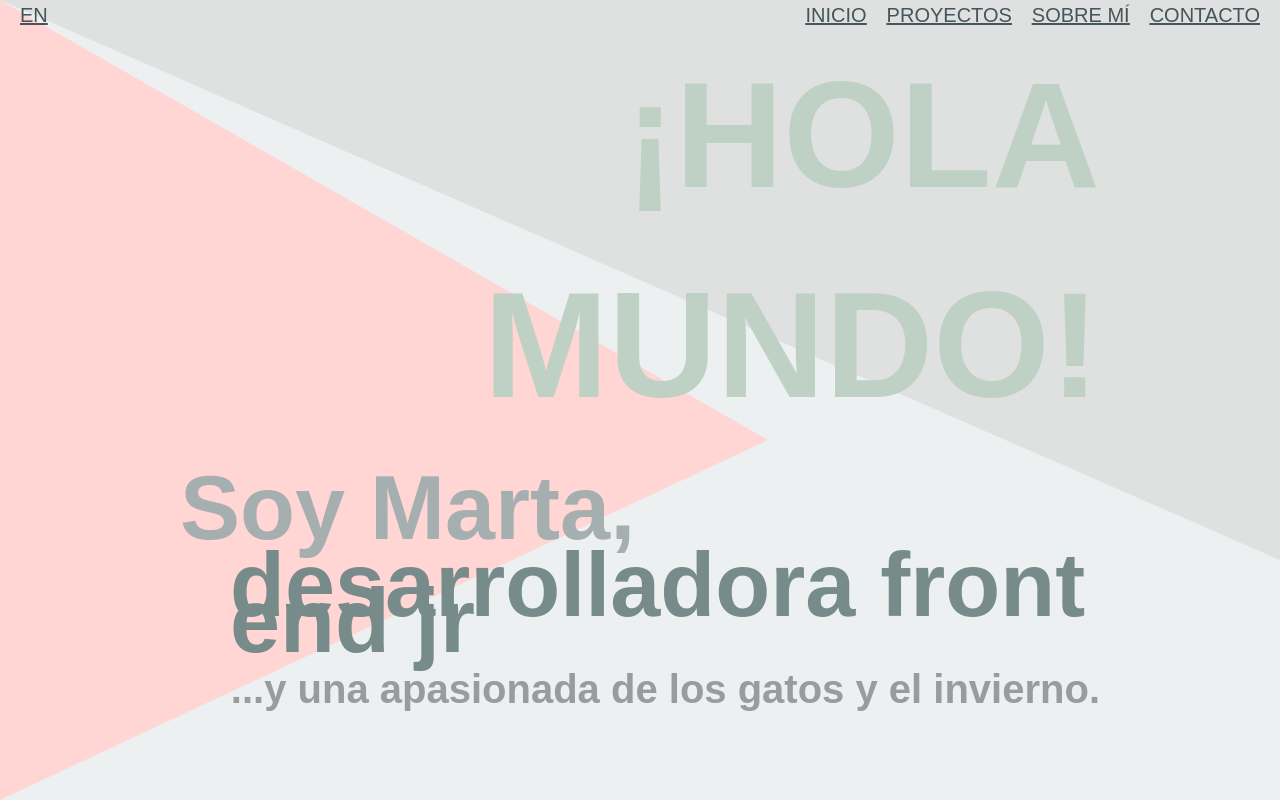
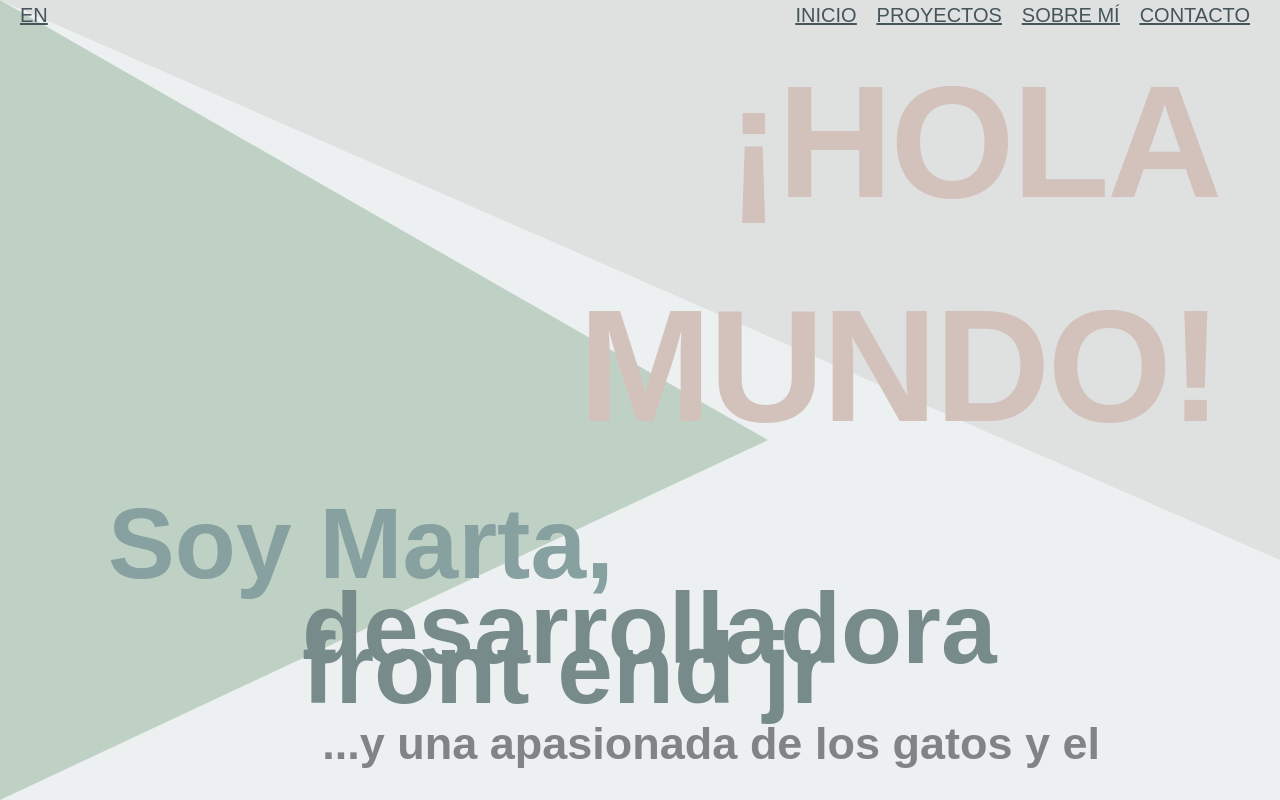
Before and after one commit to martreyz/portfolio, a React (Create React App) app: page /#/ in a window 1280 px wide. Built offline with nearby package versions, Linux system fonts and the light colour scheme; a web font is replaced by a local one.

Commit message:
Add animations to landing and padding to header links

```diff
--- a/src/stylesheets/background.scss
+++ b/src/stylesheets/background.scss
@@ -13,7 +13,7 @@
   height: 0px;
   position: absolute;
   border-top: 55vh solid transparent;
-  border-left: 60vw solid #ffd6d4;
+  border-left: 60vw solid #bfd1c5;
   border-bottom: 45vh solid transparent;
   z-index: -1;
 }
--- a/src/stylesheets/header.scss
+++ b/src/stylesheets/header.scss
@@ -38,10 +38,10 @@
     list-style-type: none;
     text-transform: uppercase;
     font-size: 20px;
-    margin-left: 10px;
     text-decoration: underline;
     color: #465559;
     transition: all ease 1s;
+    padding: 5px;
     &:hover {
       transform: scale(1.2);
       color: #97b3b9;
--- a/src/stylesheets/landing.scss
+++ b/src/stylesheets/landing.scss
@@ -1,3 +1,77 @@
+@keyframes moveOne {
+  0% {
+    transform: translate(11vw, 0);
+    color: rgba(191, 209, 197, 1);
+  }
+  12% {
+    color: rgba(224, 183, 180, 1);
+  }
+  25% {
+    transform: translate(5vw, 0);
+    color: rgba(191, 209, 197, 1);
+    letter-spacing: -10px;
+  }
+  36% {
+    color: rgba(224, 183, 180, 1);
+    letter-spacing: 0px;
+  }
+  50% {
+    transform: translate(11vw, 0);
+    color: rgba(191, 209, 197, 1);
+    letter-spacing: -10px;
+  }
+  62% {
+    color: rgba(224, 183, 180, 1);
+    letter-spacing: 0px;
+  }
+  75% {
+    transform: translate(5vw, 0);
+    color: rgba(224, 183, 180, 1);
+    letter-spacing: -10px;
+  }
+  87% {
+    color: rgba(191, 209, 197, 1);
+    letter-spacing: 0px;
+  }
+  100% {
+    transform: translate(11vw, 0);
+  }
+}
+
+@keyframes moveTwo {
+  0% {
+    transform: translate(-10vw, 0);
+  }
+  50% {
+    transform: translate(10vw, 0);
+  }
+  100% {
+    transform: translate(-10vw, 0);
+  }
+}
+@keyframes moveThree {
+  0% {
+    transform: translate(10vw, 0);
+  }
+  50% {
+    transform: translate(-10vw, 0);
+  }
+  100% {
+    transform: translate(10vw, 0);
+  }
+}
+@keyframes moveFour {
+  0% {
+    opacity: 0.2;
+  }
+  50% {
+    opacity: 0.7;
+  }
+  100% {
+    opacity: 0.2;
+  }
+}
+
 .landing {
   padding: 30px 180px 40px 180px;
   height: 100vh;
@@ -5,32 +79,48 @@
     color: #bfd1c5;
     font-weight: 900;
     text-transform: uppercase;
-    font-size: 150px;
+    font-size: 160px;
     text-align: right;
     line-height: 1.4;
+    animation-name: moveOne;
+    animation-duration: 80s;
+    animation-iteration-count: infinite;
+    animation-timing-function: steps(3600);
   }
   &__textOne {
-    color: #a6afaf;
+    color: #87a0a0;
     font-weight: 700;
-    font-size: 90px;
+    font-size: 100px;
     display: block;
     line-height: 1.3;
+    animation-name: moveTwo;
+    animation-duration: 50s;
+    animation-iteration-count: infinite;
+    animation-timing-function: steps(3600);
   }
   &__textTwo {
     color: #778b8b;
     font-weight: 700;
-    font-size: 90px;
+    font-size: 100px;
     display: block;
     line-height: 0.4;
     margin-left: 50px;
+    animation-name: moveThree;
+    animation-duration: 50s;
+    animation-iteration-count: infinite;
+    animation-timing-function: steps(3600);
   }
   &__textThree {
     color: #484b4b;
     font-weight: 600;
-    font-size: 40px;
+    font-size: 45px;
     display: block;
     line-height: 2.5;
     text-align: right;
     opacity: 0.5;
+    animation-name: moveFour;
+    animation-duration: 10s;
+    animation-iteration-count: infinite;
+    animation-timing-function: steps(3600);
   }
 }
```
